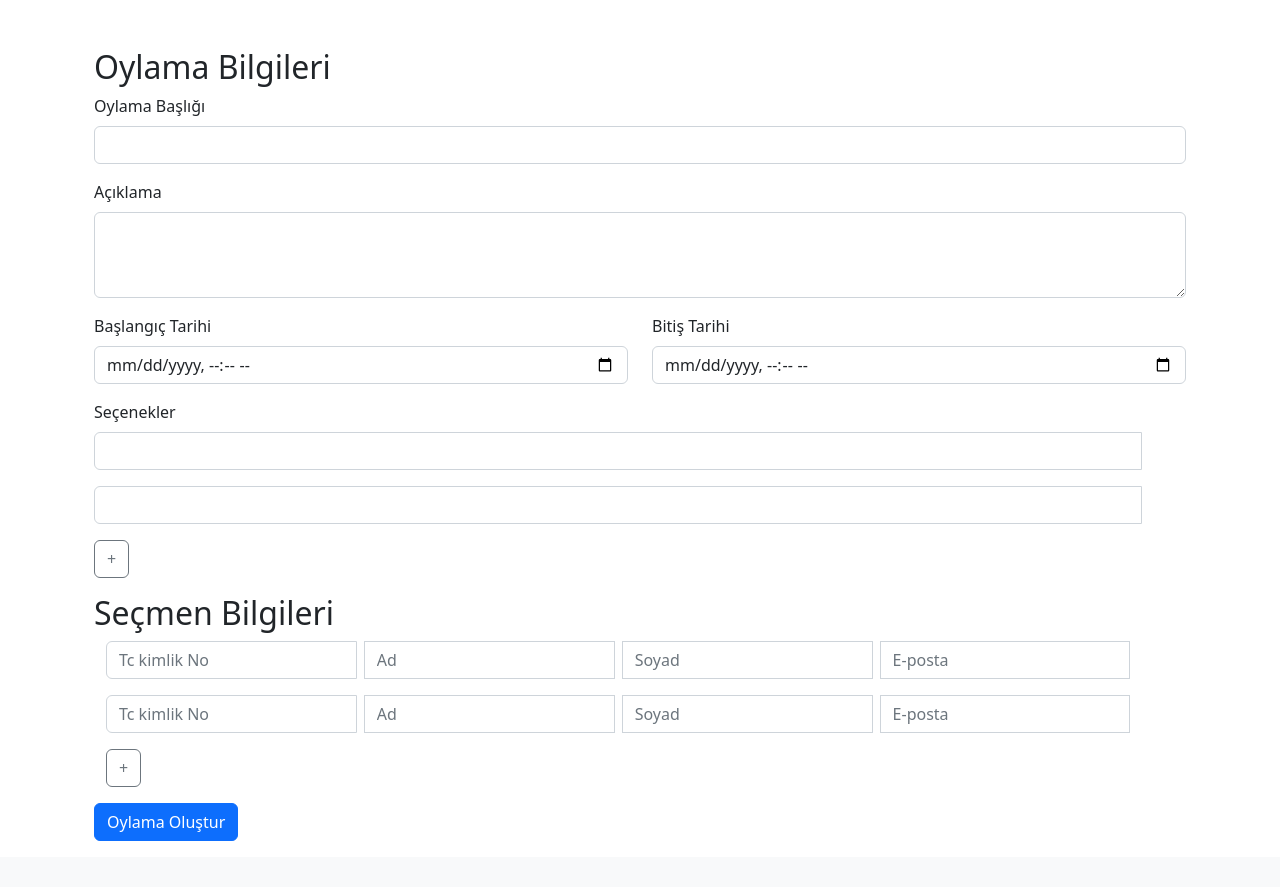
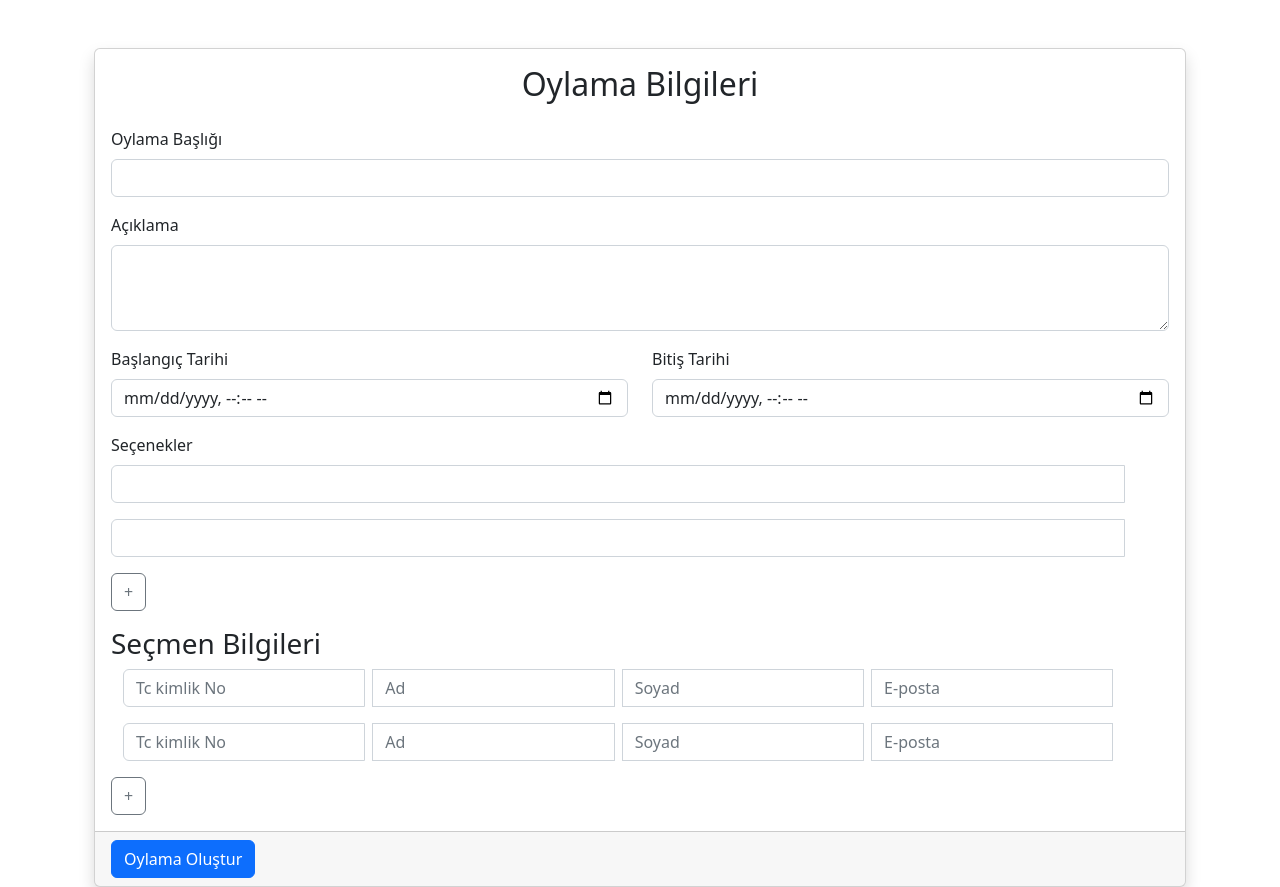
Before and after one commit to alpertoruun/VotingAppwithDockerandAWS, a Flask app: page /create_election in a window 1280 px wide. Shown: the part 72-959 px from the top of the page. Before the commit the page ends 913 px from the top, so only its background shows below. Run offline with Flask 2, Linux system fonts and the light colour scheme; the visitor is signed in with stand-in values (Sample User, id 1); data comes from the database, SQL or seed files in the repository; parts of the project's set-up code (start-up, migrations or seed data) failed here and were passed over.

Commit message:
feat: updates create_election.html

```diff
--- a/src/templates/core/index.html
+++ b/src/templates/core/index.html
@@ -4,19 +4,25 @@
 <div class="container mt-4">
   <div class="row">
     <div class="col">
-      <h2 class="text-left">Oylama Bilgileri</h2>
+      <!-- Formu kapsayan ana kart -->
+      <div class="card shadow">
+        <div class="card-body">
+          <h2 class="text-center mb-4">Oylama Bilgileri</h2> <!-- Başlık kart içerisine alındı -->
           <form id="createElectionForm" action="{{ url_for('core.create_election') }}" method="post">
             <input type="hidden" name="csrf_token" value="{{ csrf_token() }}">
+
             <!-- Başlık -->
             <div class="mb-3">
               <label for="title" class="form-label">Oylama Başlığı</label>
               <input type="text" class="form-control" id="title" name="title" required>
             </div>
+
             <!-- Açıklama -->
             <div class="mb-3">
               <label for="description" class="form-label">Açıklama</label>
               <textarea class="form-control" id="description" name="description" rows="3" required></textarea>
             </div>
+
             <!-- Başlangıç ve Bitiş Tarihleri -->
             <div class="mb-3 row">
               <div class="col">
@@ -28,33 +34,33 @@
                 <input type="datetime-local" class="form-control" id="endDate" name="endDate" required>
               </div>
             </div>
+
             <!-- Seçenekler -->
             <div class="mb-3">
               <label class="form-label">Seçenekler</label>
               <div id="optionsContainer">
-
+                <!-- Seçenekler buraya dinamik olarak eklenecek -->
               </div>
               <button class="btn btn-outline-secondary addOption" type="button">+</button>
             </div>
+
             <!-- Seçmen Bilgileri -->
-        <h2 class="text-left">Seçmen Bilgileri</h2>
-        <div class="container">
-          <div id="votersContainer">
-
+            <h3 class="text-left">Seçmen Bilgileri</h3>
+            <div class="container" id="votersContainer">
+              <!-- Seçmen bilgileri buraya dinamik olarak eklenecek -->
             </div>
-          <!-- + tuşu her zaman container'ın altında ve sabit -->
             <button class="btn btn-outline-secondary addVoter" type="button">+</button>
+          </form>
         </div>
 
-          <!-- Oylama Oluştur Butonu -->
-          <div class="mb-3">
-            <button type="submit" class="btn btn-primary mt-3">Oylama Oluştur</button>
-          </div>
-      </form>
+        <!-- Oylama Oluştur Butonu form dışına ve kart altına taşındı -->
+        <div class="card-footer text-right">
+          <button type="submit" form="createElectionForm" class="btn btn-primary">Oylama Oluştur</button>
         </div>
       </div>
     </div>
-
+  </div>
+</div>
 <script>
   document.addEventListener('DOMContentLoaded', function() {
     addOption();
```
Lines whose indentation alone changed are shown as unchanged.
